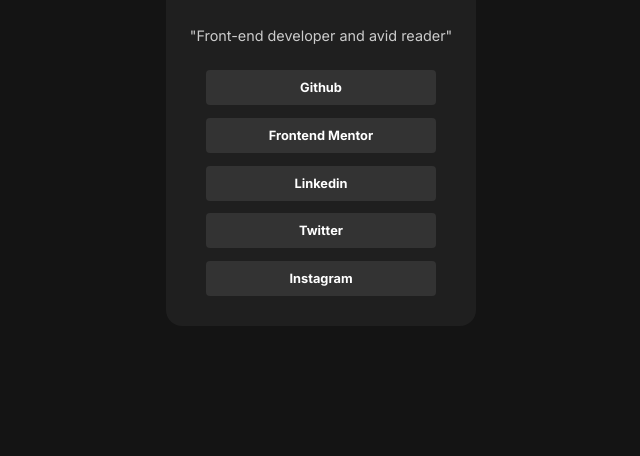
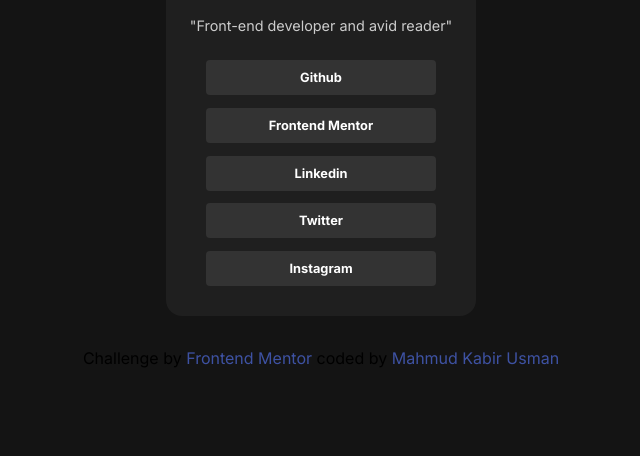
Before and after one commit to Miranusm/social-links-profile, a plain HTML site: page index.html in a window 1280 px wide. Shown: the part 344-800 px from the top of the page, without its empty margins (319-959 px from the left). Drawn offline with Linux system fonts and the light colour scheme.

Commit message:
footer added

```diff
--- a/index.html
+++ b/index.html
@@ -46,7 +46,10 @@
                 </ul>
             </div>
         </main>
-        <footer></footer>
+        <footer>
+            Challenge by <a href="https://www.frontendmentor.io">Frontend Mentor</a>
+            coded by <a href="https://www.github.com/miranusm">Mahmud Kabir Usman</a>
+        </footer>
     </div>
 </body>
 </html>
--- a/style.css
+++ b/style.css
@@ -100,6 +100,15 @@ body {
     transition: all 0.3s ease;
 }
 
+footer a {
+    color: hsl(228, 45%, 44%);
+    text-decoration: none;
+}
+
+footer a:hover {
+    text-decoration: underline;
+}
+
 @media (max-width: 480px) {
     .card {
         width: 90%;
```
